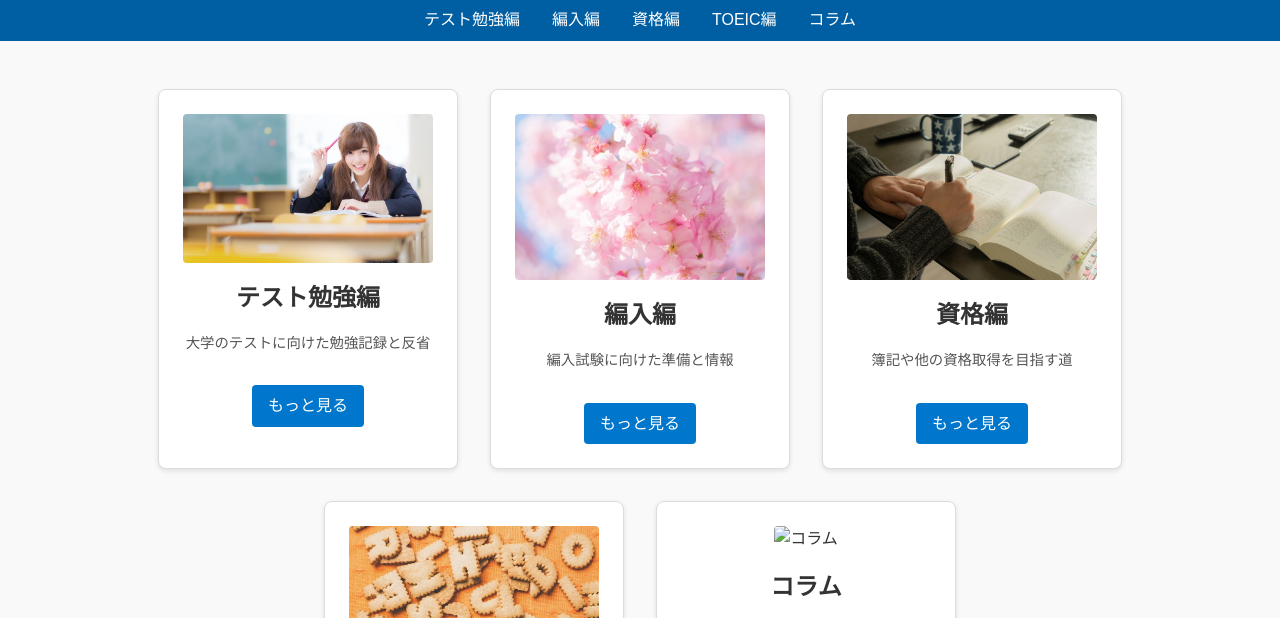
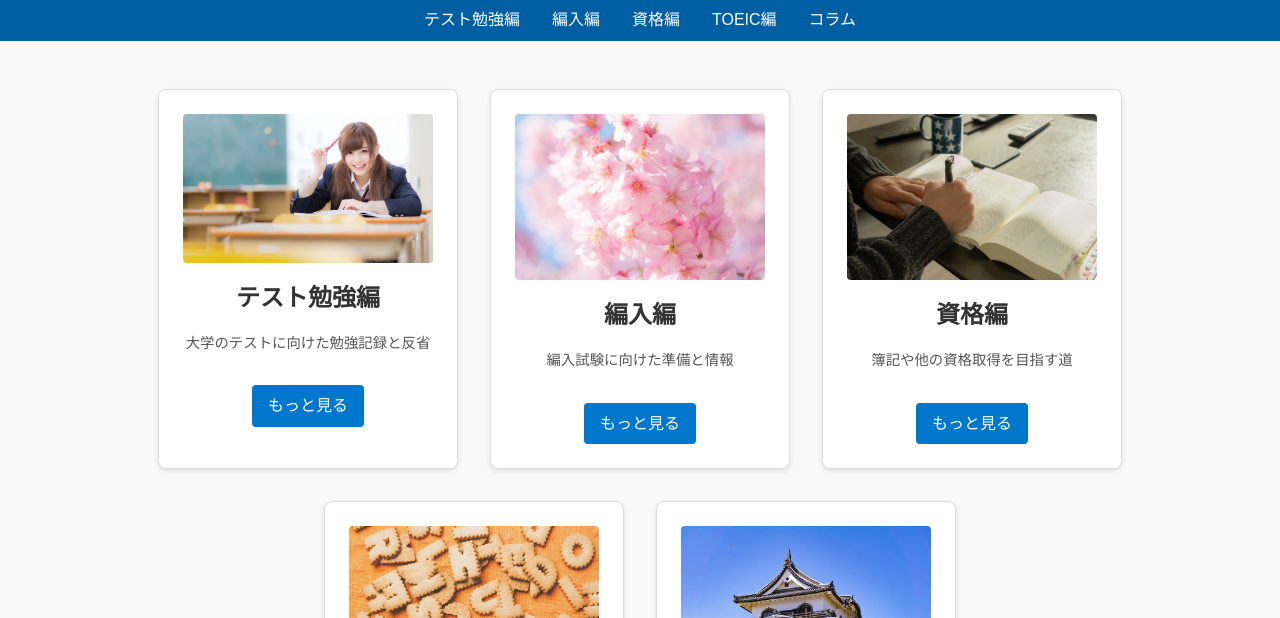
Before and after one commit to akindo8610/akindo8610.github.io, a plain HTML site: page index.html in a window 1280 px wide. Shown: the part 161-779 px from the top of the page. Drawn offline with Linux system fonts and the light colour scheme.

Commit message:
Update index.html

```diff
--- a/index.html
+++ b/index.html
@@ -131,7 +131,7 @@
                 <a href="#">もっと見る</a>
             </div>
             <div class="category" id="column">
-                <img src="zubotty2328_1DSC05626-l_TP_V4.jpg" alt="コラム">
+                <img src="images/zubotty2328_1DSC05626-l_TP_V4.jpg" alt="コラム">
                 <h2>コラム</h2>
                 <p>生活改善や経験談をお届け</p>
                 <a href="#">もっと見る</a>
```
